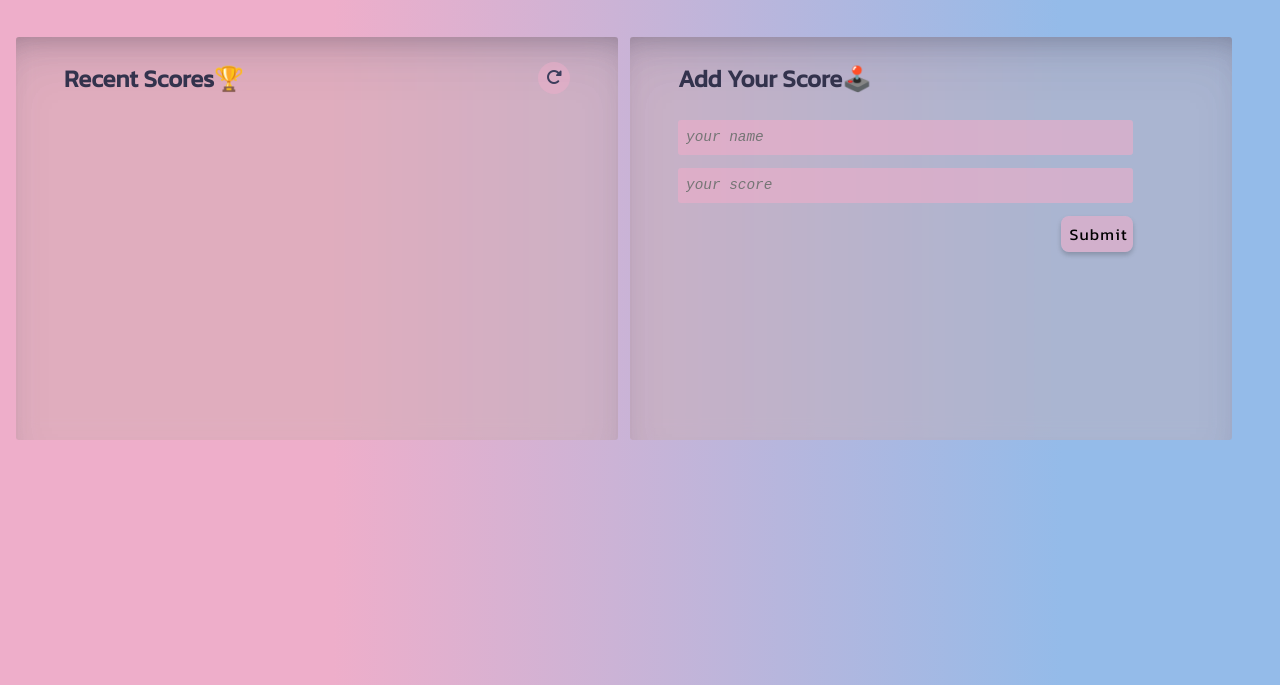
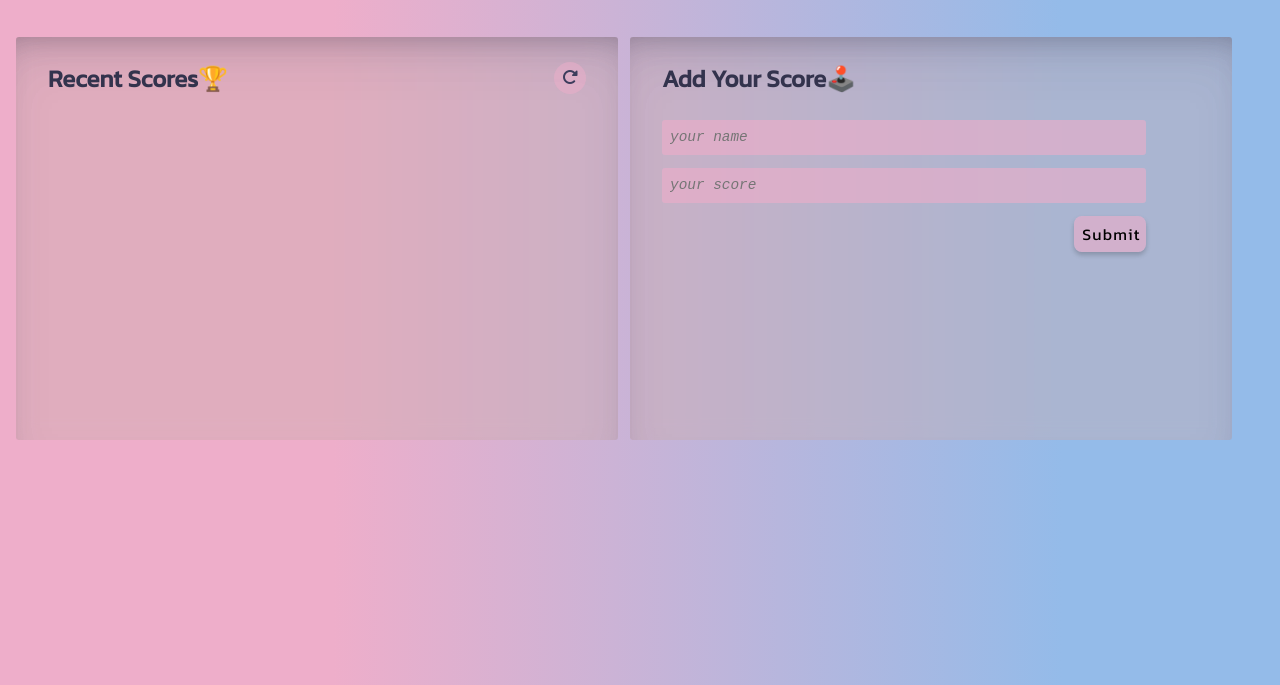
Before and after one commit to kaizipaul/leaderboard-with-async, a website built with webpack: page src/index.html in a window 1280 px wide. Shown: the part 115-800 px from the top of the page. Built offline with nearby package versions, Linux system fonts and the light colour scheme; no server answers.

Commit message:
Made small modifications to refresh buttton

```diff
--- a/src/style.css
+++ b/src/style.css
@@ -39,7 +39,7 @@ h2 {
   flex-direction: column;
   width: 70%;
   min-height: fit-content;
-  padding: 0 3rem;
+  padding: 0 2rem;
   background-color: rgba(202, 173, 173, 0.4);
   border-radius: 0.2rem;
   z-index: 2;
@@ -72,6 +72,7 @@ h2 {
   cursor: pointer;
   background-color: rgba(238, 174, 202, 0.5);
   transition: transform 0.8s ease-in-out;
+  text-align: center;
 }
 
 .refresh:hover {
```
Also changed, not shown: dist/main.js.
